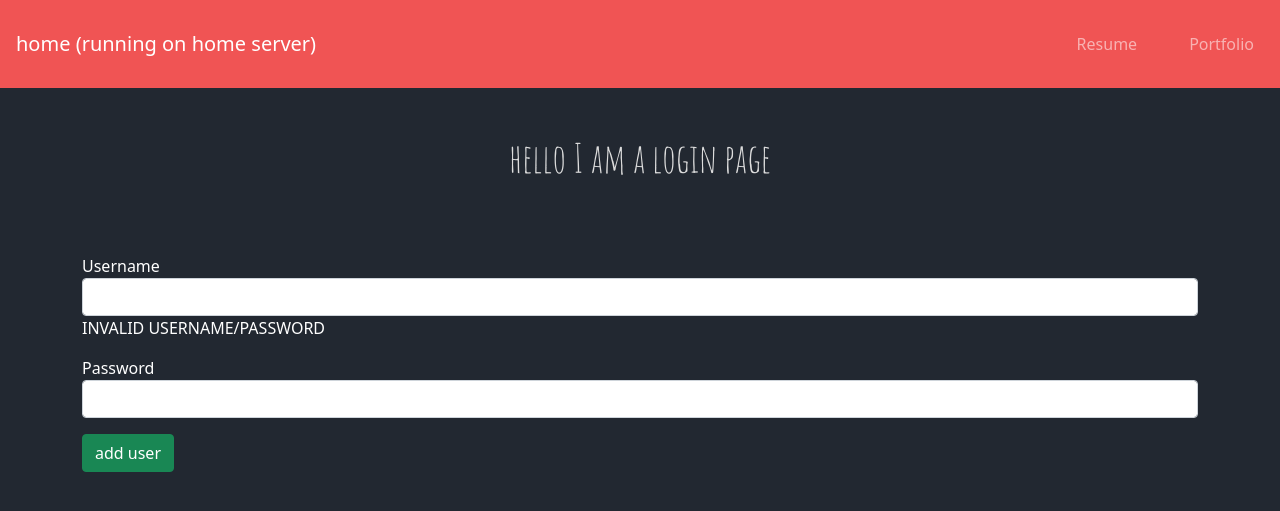
After one commit to ItsTheRealVictor/My-Website, a Flask app: page /login in a window 1280 px wide. The commit adds this page. Shown: the top 511 px of the page. Run offline with Flask 2, Linux system fonts and the light colour scheme; some libraries are stand-ins or nearby versions.

Commit message:
working on some login/logout functionality

```diff
--- a/app.py
+++ b/app.py
@@ -8,8 +8,9 @@ app = Flask(__name__)
 app.config['SECRET_KEY'] = 'fart'
 app.config['SEND_FILE_MAX_AGE_DEFAULT'] = -1
 
-app.config['SQLALCHEMY_DATABASE_URI'] = f"mysql+pymysql://TheRealVictor:{python_anywhere_DB_PASSWORD}@TheRealVictor.mysql.pythonanywhere-services.com/TheRealVictor$my_website"
-app.config['SQLALCHEMY_POOL_RECYCLE'] = 299
+
+# This is for using/developing the site at home
+app.config['SQLALCHEMY_DATABASE_URI'] = "postgresql://postgres:admin@localhost/my_website"
 app.config['SQLALCHEMY_TRACK_MODIFICATIONS'] = False
 
 app.debug = False
@@ -46,11 +47,36 @@ def register_user():
         db.session.add(new_user)
 
         session['user_id'] = new_user.id
+        session['username'] = new_user.username
+
+        db.session.commit()
+
         return redirect('/')
     return render_template('register.html', form=form)
 
+@app.route('/login', methods=['GET', 'POST'])
+def login_user():
+    form = UserForm()
 
+    if form.validate_on_submit:
+        username = form.username.data
+        password = form.password.data
 
+        user = User.authenticate(username, password)
+        if user:
+            session['user_id'] = user.id
+            session['username'] = user.username
+            return redirect('/')
+        else:
+            form.username.errors = ['INVALID USERNAME/PASSWORD']
+
+    return render_template('login.html', form=form)
+
+@app.route('/logout')
+def logout_user():
+    session.pop('user_id')
+    session.pop('username')
+    return redirect('/')
 
 @app.route('/projects', methods=['GET', 'POST'])
 def portfolio():
--- a/templates/includes/_landingText.html
+++ b/templates/includes/_landingText.html
@@ -22,7 +22,6 @@
               <br>
               <br>
               <br>
-              <br>
             </p>
           </div>
         </div>
--- a/templates/includes/_navbar.html
+++ b/templates/includes/_navbar.html
@@ -2,8 +2,11 @@
     <!-- navbar -->
     <div>
         <nav class="navbar fixed-top navbar-expand-lg navbar-dark">
-            <a href="\home" class="navbar-brand">home</a>
+            <a href="\home" class="navbar-brand">home (running on home server)</a>
 
+            {% if session['user_id'] %}
+              <p>logged in as {{session['username']}}</p>
+            {% endif %}
 
             <button class="navbar-toggler" type="button" data-bs-toggle="collapse" data-bs-target="#navbarTogglerDemo03" aria-controls="navbarTogglerDemo03" aria-expanded="false" aria-label="Toggle navigation">
               <span class="navbar-toggler-icon"></span>
--- /dev/null
+++ b/templates/login.html
@@ -0,0 +1,5 @@
+{% extends 'base.html' %}
+{% block body %}
+    <h1>hello I am a login page</h1>
+    {% include '/includes/_user_form.html'   %}
+{% endblock body%}
```
